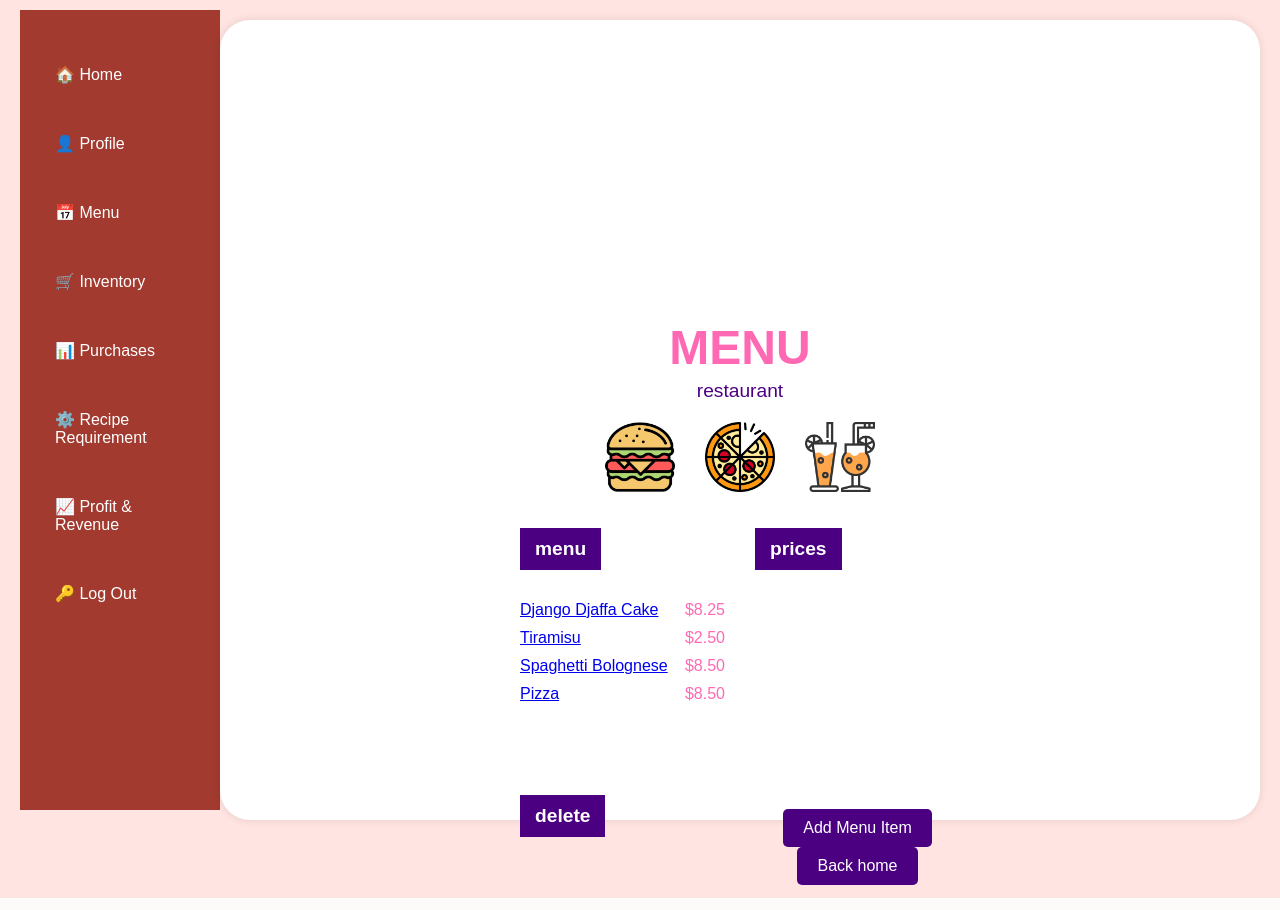
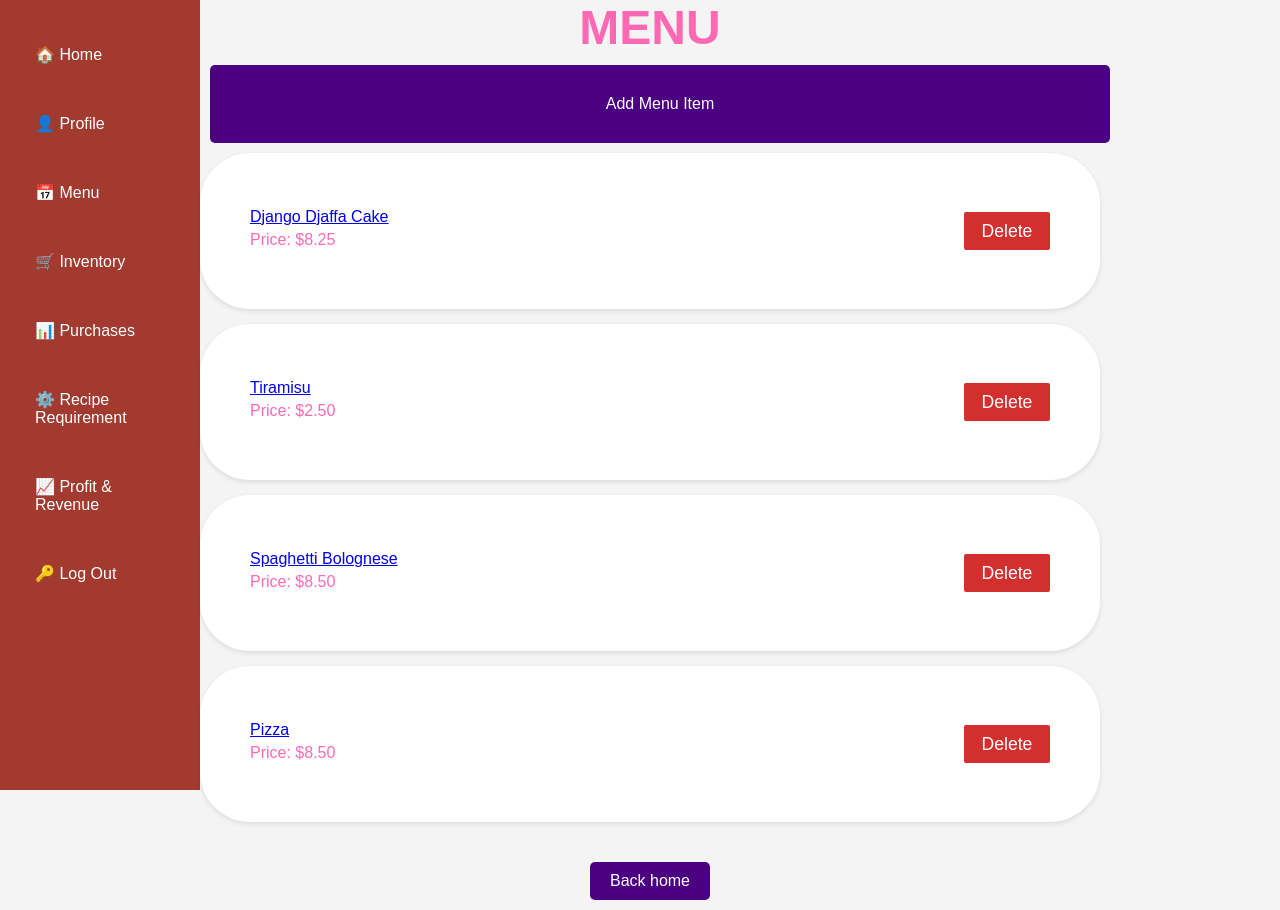
Before and after one commit to chimwec/DjangoDelights, a Django app: page /menu/ in a window 1280 px wide. Run offline with Django 4.2, Linux system fonts and the light colour scheme; a user stored in the database is signed in; data comes from the database, SQL or seed files in the repository; both versions use the stored data as it was after the commit.

Commit message:
another one

```diff
--- a/inventory/static/inventory/menu.css
+++ b/inventory/static/inventory/menu.css
@@ -1,18 +1,3 @@
-body {
-    font-family: Arial, sans-serif;
-    background-color: #FFE4E1;
-    margin: 0;
-    padding: 20px;
-}
-
-.menu-container {
-    max-width: 1000px;
-    margin: 0 auto;
-    background-color: white;
-    padding: 300px;
-    border-radius: 30px;
-    box-shadow: 0 0 10px rgba(0,0,0,0.1);
-}
 
 .menu-title {
     text-align: center;
@@ -21,65 +6,9 @@ body {
     margin-bottom: 0;
 }
 
-.restaurant-name {
-    text-align: center;
-    color: #4B0082;
-    font-size: 1.2em;
-    margin-top: 5px;
-}
-
-.menu-icons {
-    display: flex;
-    justify-content: center;
-    margin: 20px 0;
-}
-
-.menu-icon {
-    width: 70px;
-    height: 70px;
-    margin: 0 15px;
-}
-
-.menu-grid {
-    display: grid;
-    grid-template-columns: repeat(2, 1fr);
-    gap: 30px;
-}
-
-.menu-section {
-    margin-bottom: 30px;
-}
-
-.menu-section h2 {
-    background-color: #4B0082;
-    color: white;
-    padding: 10px 15px;
-    display: inline-block;
-    margin-bottom: 15px;
-    font-size: 1.2em;
-    text-transform: lowercase;
-}
-
-.menu-section ul {
-    list-style-type: none;
-    padding: 0;
-}
-
-.menu-section li {
-    display: flex;
-    justify-content: space-between;
-    margin-bottom: 10px;
-    color: #4B0082;
-}
-
-.item-price {
+.item-pricep {
     color: #FF69B4;
-}
-
-
-.extras h2 {
-    background-color: transparent;
-    color: #4B0082;
+    margin: 5px 0;
 }
 
 .menu-footer {
@@ -94,7 +23,7 @@ body {
     text-decoration: none;
     padding: 10px 20px;
     border-radius: 5px;
-    margin: 0 10px;
+    margin: 10px;
     transition: background-color 0.3s;
 }
 
@@ -102,8 +31,82 @@ body {
     background-color: #6A5ACD;
 }
 
-@media (max-width: 768px) {
-    .menu-grid {
-        grid-template-columns: 1fr;
-    }
+
+/* new css*/
+.menu-card {
+    background-color: white;
+    border-radius: 50px;
+    padding: 50px;
+    margin-bottom: 15px;
+    box-shadow: 0 2px 5px rgba(0,0,0,0.1);
+    display: flex;
+    justify-content: space-between;
+    align-items: center;
+    width: 800px;
 }
+
+
+
+.menu-info {
+    margin: 5px 0;
+    color: #666;
+}
+
+.menu-actions {
+    display: flex;
+    gap: 10px;
+}
+
+.item-name {
+    text-decoration: none;
+}
+
+
+.delete-btn {
+    /* Use a darker red for better contrast with white text */
+    background-color: #d32f2f;
+
+    /* Use relative units for better responsiveness */
+    padding: 0.5em 1em;
+
+    /* Slightly larger border-radius for a softer look */
+    border-radius: 2px;
+
+    /* Ensure it's not treated as a link */
+    text-decoration: none;
+
+    /* Improve color contrast */
+    color: white;
+
+    /* Use relative units for font size */
+    font-size: clamp(0.9rem, 2vw, 1.1rem);
+
+    /* Change to inline-flex for better control */
+    display: inline-flex;
+    align-items: center;
+    justify-content: center;
+
+    /* Ensure sufficient touch target size */
+    min-height: 20px;
+    min-width: 20px;
+
+    /* Prevent text overflow */
+    max-width: 100%;
+    overflow: hidden;
+    text-overflow: ellipsis;
+    white-space: nowrap;
+
+    /* Add hover and focus states for better interactivity */
+    transition: background-color 0.3s ease;
+}
+
+.delete-btn:hover,
+.delete-btn:focus {
+    background-color: #b71c1c;
+    outline: none;
+}
+
+/* Add focus visible state for accessibility */
+.delete-btn:focus-visible {
+    box-shadow: 0 0 0 2px white, 0 0 0 4px #d32f2f;
+}
--- a/inventory/templates/inventory/Menu.html
+++ b/inventory/templates/inventory/Menu.html
@@ -6,60 +6,32 @@
 {% endblock %}
 
 {% block content %}
-<main class="menu-container">
+<main>
   <h1 class="menu-title">MENU</h1>
-  <p class="restaurant-name">restaurant</p>
 
-  <div class="menu-icons">
-    <img src="{% static 'inventory/images/burger_1161644.png' %}" alt="Burger" class="menu-icon">
-    <img src="{% static 'inventory/images/pizza_1274507.png' %}" alt="Pizza" class="menu-icon">
-    <img src="{% static 'inventory/images/cocktail_572391.png' %}" alt="Drink" class="menu-icon">
+  <div class="menu-input">
+      <button class="add-item-btn">
+        <a href="{% url 'menuitem-create' %}" class="add-item-btn">Add Menu Item</a>
+      </button>
   </div>
 
-  <div class="menu-grid">
-    <section class="menu-section burgers">
-      <h2>menu</h2>
-      <ul>
-        <div class="recipe-requirements"></div>
           {% for menu in menu %}
-          <li>
+          <div class="menu-card">
+              <div class="menu-info">
                 <span class="item-name"><a href="{% url 'menuitemdetail' menu.id %}">{{ menu.name | title }}</a></span>
-            <span class="item-price">${{ menu.price|floatformat:2 }}</span>
-          </li>
+
+                <p class="item-pricep">Price: ${{ menu.price }}</p>
+              </div>
+              <div class="menu-actions">
+                <a href="{% url 'menuitem_delete' menu.id %}" class="delete-btn">Delete</a>
+              </div>
+          </div>
           {% endfor %}
-      </ul>
-    </section>
-
-
-    <section class="menu-section drinks">
-      <h2>prices</h2>
-      <ul>
-        {% for price in prices %}
-          <li>
-            <span class="item-name">{{ price.name }}</span>
-            <span class="item-price">${{ menu.price|floatformat:2 }}</span>
-          </li>
-        {% endfor %}
-      </ul>
-    </section>
-
-    <section class="menu-section delete">
-      <h2>delete</h2>
-      <ul>
-        {% for dessert in desserts %}
-          <li>
-            <span class="item-name">{{ dessert.name }}</span>
-            <span class="item-price">${{ dessert.price|floatformat:2 }}</span>
-          </li>
-        {% endfor %}
-      </ul>
-    </section>
-
 
 
     <div class="menu-footer">
-    <a href="{% url 'menuitem-create' %}" class="add-item-btn">Add Menu Item</a>
       <a href="{% url 'home' %}" class="back-home-btn">Back home</a>
     </div>
 </main>
+
 {% endblock %}
```
Also changed, not shown: inventory/static/inventory/profile.css (+0 -22 lines), db.sqlite3. Lines whose indentation alone changed are shown as unchanged.
